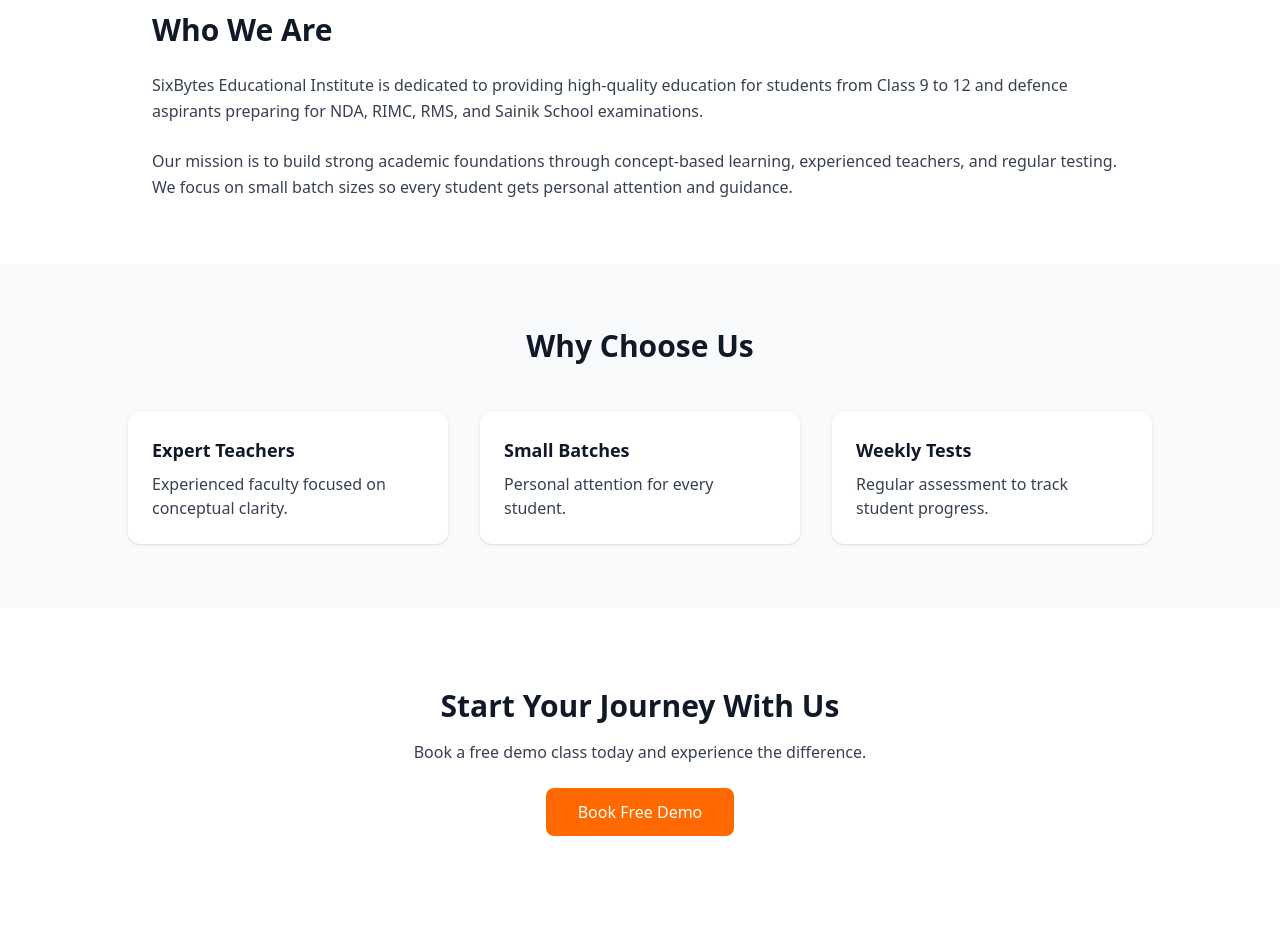
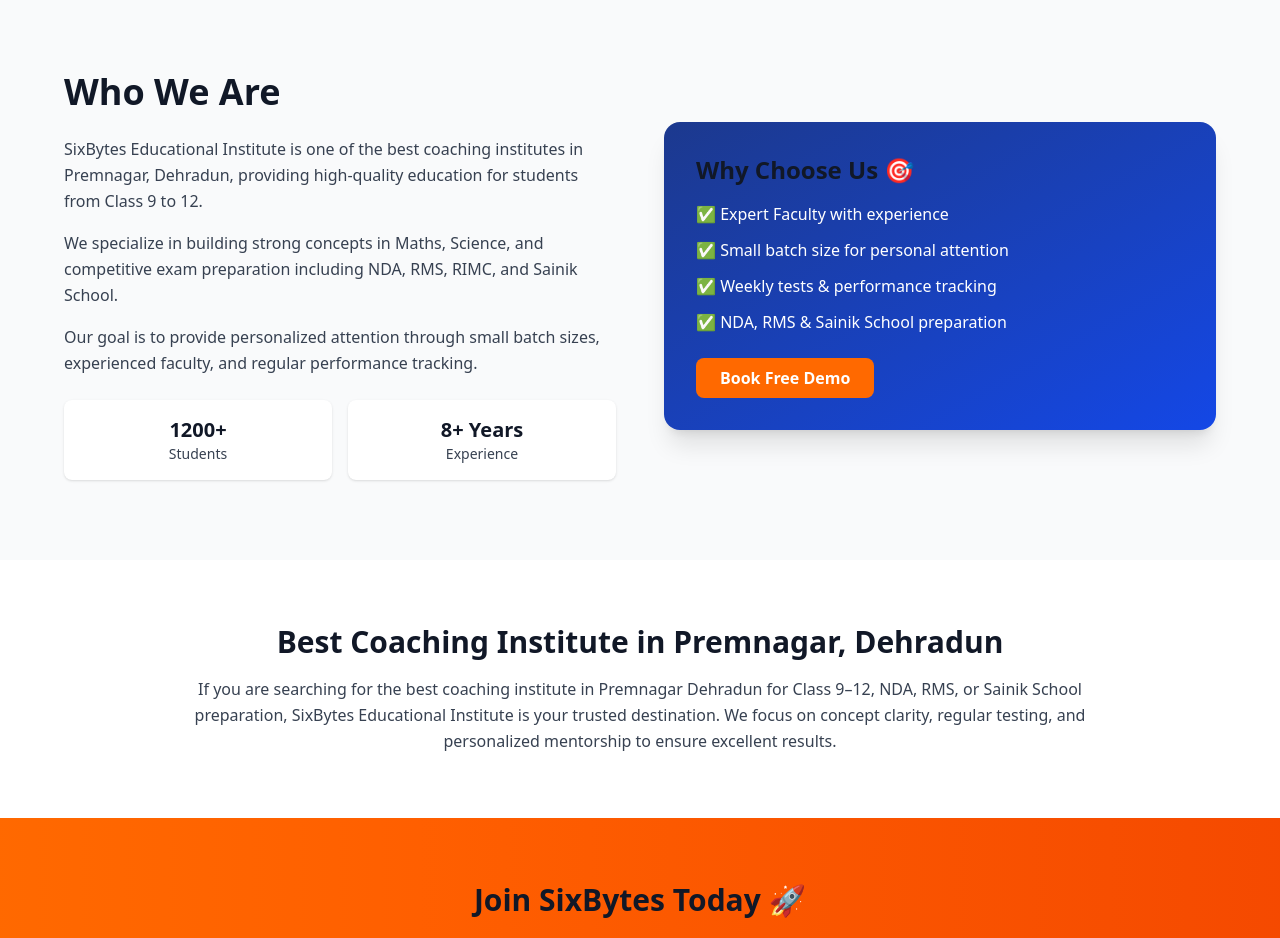
Before and after one commit to sixbytesinstitute/sixbytes-website, a Next.js app: page /about in a window 1280 px wide. Shown: the part 320-1258 px from the top of the page. Before the commit the page ends 1236 px from the top, so only its background shows below. Built offline with nearby package versions, Linux system fonts and the light colour scheme.

Commit message:
Updated Content

```diff
--- a/app/about/page.tsx
+++ b/app/about/page.tsx
@@ -1,81 +1,76 @@
-export default function About() {
+export default function AboutPage() {
   return (
     <main>
 
-      {/* PAGE HEADER */}
-
-      <section className="bg-[#0f172a] text-white text-center py-16">
-
-        <h1 className="text-4xl font-bold">
+      {/* ================= HERO SECTION ================= */}
+      <section className="bg-gradient-to-r from-blue-900 to-blue-700 text-white py-20 px-6 text-center">
+        <h1 className="text-3xl md:text-5xl font-bold mb-4">
           About SixBytes Educational Institute
         </h1>
-
-        <p className="mt-4 text-gray-300">
+        <p className="text-white/80 text-sm md:text-lg">
           Shaping Future Leaders through Quality Education
         </p>
-
       </section>
 
 
-      {/* ABOUT SECTION */}
+      {/* ================= WHO WE ARE ================= */}
+      <section className="py-20 px-6 bg-gray-50">
 
-      <section className="max-w-5xl mx-auto py-16 px-6">
+        <div className="max-w-6xl mx-auto grid md:grid-cols-2 gap-12 items-center">
 
-        <h2 className="text-3xl font-bold mb-6 text-[#0f172a]">
-          Who We Are
-        </h2>
+          {/* LEFT CONTENT */}
+          <div>
+            <h2 className="text-3xl md:text-4xl font-bold text-gray-900 mb-6">
+              Who We Are
+            </h2>
 
-        <p className="text-gray-600 leading-relaxed mb-6">
-          SixBytes Educational Institute is dedicated to providing high-quality
-          education for students from Class 9 to 12 and defence aspirants
-          preparing for NDA, RIMC, RMS, and Sainik School examinations.
-        </p>
+            <p className="text-gray-600 mb-4 leading-relaxed">
+              SixBytes Educational Institute is one of the best coaching institutes in Premnagar, Dehradun, providing high-quality education for students from Class 9 to 12.
+            </p>
 
-        <p className="text-gray-600 leading-relaxed">
-          Our mission is to build strong academic foundations through
-          concept-based learning, experienced teachers, and regular testing.
-          We focus on small batch sizes so every student gets personal
-          attention and guidance.
-        </p>
+            <p className="text-gray-600 mb-4 leading-relaxed">
+              We specialize in building strong concepts in Maths, Science, and competitive exam preparation including NDA, RMS, RIMC, and Sainik School.
+            </p>
 
-      </section>
+            <p className="text-gray-600 leading-relaxed">
+              Our goal is to provide personalized attention through small batch sizes, experienced faculty, and regular performance tracking.
+            </p>
+
+            {/* Stats */}
+            <div className="mt-6 grid grid-cols-2 gap-4">
+
+              <div className="bg-white shadow rounded-lg p-4 text-center">
+                <h4 className="text-orange-500 font-bold text-xl">1200+</h4>
+                <p className="text-sm text-gray-600">Students</p>
+              </div>
+
+              <div className="bg-white shadow rounded-lg p-4 text-center">
+                <h4 className="text-orange-500 font-bold text-xl">8+ Years</h4>
+                <p className="text-sm text-gray-600">Experience</p>
+              </div>
+
+            </div>
+          </div>
 
 
-      {/* WHY CHOOSE US */}
+          {/* RIGHT SIDE CARD */}
+          <div className="bg-gradient-to-br from-blue-900 to-blue-700 text-white rounded-2xl p-8 shadow-xl">
 
-      <section className="bg-gray-50 py-16 px-6">
+            <h3 className="text-2xl font-semibold mb-4">
+              Why Choose Us 🎯
+            </h3>
 
-        <h2 className="text-3xl font-bold text-center mb-12 text-[#0f172a]">
-          Why Choose Us
-        </h2>
+            <ul className="space-y-3 text-sm md:text-base">
+              <li>✅ Expert Faculty with experience</li>
+              <li>✅ Small batch size for personal attention</li>
+              <li>✅ Weekly tests & performance tracking</li>
+              <li>✅ NDA, RMS & Sainik School preparation</li>
+            </ul>
 
-        <div className="grid md:grid-cols-3 gap-8 max-w-5xl mx-auto">
+            <button className="mt-6 bg-orange-500 hover:bg-orange-600 px-6 py-2 rounded-lg font-semibold transition">
+              Book Free Demo
+            </button>
 
-          <div className="p-6 bg-white rounded-xl shadow">
-            <h3 className="font-bold text-lg mb-2">
-              Expert Teachers
-            </h3>
-            <p className="text-gray-500">
-              Experienced faculty focused on conceptual clarity.
-            </p>
-          </div>
-
-          <div className="p-6 bg-white rounded-xl shadow">
-            <h3 className="font-bold text-lg mb-2">
-              Small Batches
-            </h3>
-            <p className="text-gray-500">
-              Personal attention for every student.
-            </p>
-          </div>
-
-          <div className="p-6 bg-white rounded-xl shadow">
-            <h3 className="font-bold text-lg mb-2">
-              Weekly Tests
-            </h3>
-            <p className="text-gray-500">
-              Regular assessment to track student progress.
-            </p>
           </div>
 
         </div>
@@ -83,28 +78,42 @@
       </section>
 
 
+      {/* ================= SEO SECTION ================= */}
+      <section className="py-16 px-6 bg-white text-center">
 
-      {/* CALL TO ACTION */}
+        <div className="max-w-4xl mx-auto">
 
-      <section className="text-center py-20">
+          <h2 className="text-2xl md:text-3xl font-bold text-gray-900 mb-4">
+            Best Coaching Institute in Premnagar, Dehradun
+          </h2>
 
-        <h2 className="text-3xl font-bold text-[#0f172a]">
-          Start Your Journey With Us
+          <p className="text-gray-600 leading-relaxed">
+            If you are searching for the best coaching institute in Premnagar Dehradun for Class 9–12, NDA, RMS, or Sainik School preparation, SixBytes Educational Institute is your trusted destination.
+            We focus on concept clarity, regular testing, and personalized mentorship to ensure excellent results.
+          </p>
+
+        </div>
+
+      </section>
+
+
+      {/* ================= CTA ================= */}
+      <section className="py-16 px-6 bg-gradient-to-r from-orange-500 to-orange-600 text-white text-center">
+
+        <h2 className="text-2xl md:text-3xl font-bold mb-4">
+          Join SixBytes Today 🚀
         </h2>
 
-        <p className="text-gray-500 mt-4">
-          Book a free demo class today and experience the difference.
+        <p className="mb-6">
+          Start your journey towards academic excellence with expert guidance.
         </p>
 
-        <a
-          href="https://wa.me/917536839760"
-          className="inline-block mt-6 bg-orange-500 text-white px-8 py-3 rounded-lg hover:bg-orange-600"
-        >
+        <button className="bg-white text-orange-600 px-8 py-3 rounded-lg font-semibold hover:bg-gray-100 transition">
           Book Free Demo
-        </a>
+        </button>
 
       </section>
 
     </main>
-  )
+  );
 }
--- a/app/contact/page.tsx
+++ b/app/contact/page.tsx
@@ -45,6 +45,8 @@
 
 </div>
 
+
+
 )
 
 }
--- a/app/page.tsx
+++ b/app/page.tsx
@@ -125,51 +125,95 @@
 {/* COURSES */}
 
 
-<section className="py-20 px-6 max-w-6xl mx-auto">
+<section className="py-20 px-6 bg-gray-50">
+  <div className="max-w-6xl mx-auto text-center">
 
-<h2 className="text-4xl font-bold text-center mb-12">
-
+    {/* Heading */}
+    <h2 className="text-3xl md:text-4xl font-bold text-orange-500 mb-4">
       Our Courses
     </h2>
 
-<div className="grid md:grid-cols-3 gap-10">
+    <p className="text-gray-600 mb-12">
+      Comprehensive coaching programs designed to build strong concepts and deliver excellent results.
+    </p>
 
-<motion.div
-whileHover={{scale:1.08}}
-className="bg-white p-8 rounded-xl shadow-lg text-center"
->
-<h3 className="text-2xl font-bold mb-3">Class 9–10</h3>
-<p className="text-gray-600">
-Strong foundation in Maths & Science
+    {/* Cards */}
+    <div className="grid md:grid-cols-3 gap-8">
+
+      {/* Card 1 */}
+      <div className="bg-white p-6 rounded-xl shadow-md hover:shadow-xl transition duration-300">
+        <h3 className="text-xl font-bold text-gray-900 mb-3">
+          Class 9–10 Foundation
+        </h3>
+
+        <p className="text-gray-600 text-sm mb-4">
+          Build strong fundamentals in Maths & Science with conceptual clarity and regular practice.
         </p>
-</motion.div>
 
+        <ul className="text-gray-700 text-sm space-y-2 mb-4">
+          <li>✔ Maths & Science Focus</li>
+          <li>✔ Weekly Tests & Analysis</li>
+          <li>✔ Doubt Solving Sessions</li>
+        </ul>
 
-<motion.div
-whileHover={{scale:1.08}}
-className="bg-white p-8 rounded-xl shadow-lg text-center"
->
-<h3 className="text-2xl font-bold mb-3">Class 11–12</h3>
-<p className="text-gray-600">
-Board exam preparation with weekly tests
+        <p className="text-orange-500 font-semibold">
+          Strong base for future success
         </p>
-</motion.div>
+      </div>
 
+      {/* Card 2 */}
+      <div className="bg-white p-6 rounded-xl shadow-md hover:shadow-xl transition duration-300">
+        <h3 className="text-xl font-bold text-gray-900 mb-3">
+          Class 11–12 (Boards + Competitive)
+        </h3>
 
-<motion.div
-whileHover={{scale:1.08}}
-className="bg-white p-8 rounded-xl shadow-lg text-center"
->
-<h3 className="text-2xl font-bold mb-3">NDA</h3>
-<p className="text-gray-600">
+        <p className="text-gray-600 text-sm mb-4">
+          Focused preparation for board exams along with competitive exams like JEE/NEET foundation.
+        </p>
+
+        <ul className="text-gray-700 text-sm space-y-2 mb-4">
+          <li>✔ Physics, Chemistry, Maths/Biology</li>
+          <li>✔ Board + Competitive Strategy</li>
+          <li>✔ Regular Mock Tests</li>
+        </ul>
+
+        <p className="text-orange-500 font-semibold">
+          Score high in boards & entrance exams
+        </p>
+      </div>
+
+      {/* Card 3 */}
+      <div className="bg-white p-6 rounded-xl shadow-md hover:shadow-xl transition duration-300">
+        <h3 className="text-xl font-bold text-gray-900 mb-3">
+          NDA / RMS / Sainik School
+        </h3>
+
+        <p className="text-gray-600 text-sm mb-4">
+          Special coaching for defence entrance exams with written + interview preparation.
+        </p>
+
+        <ul className="text-gray-700 text-sm space-y-2 mb-4">
+          <li>✔ Maths + General Ability</li>
+          <li>✔ SSB Interview Guidance</li>
+          <li>✔ Physical & Personality Training</li>
+        </ul>
+
+        <p className="text-orange-500 font-semibold">
           Complete defence exam preparation
         </p>
-</motion.div>
+      </div>
 
     </div>
 
+    {/* CTA */}
+    <div className="mt-12">
+      <button className="bg-orange-500 hover:bg-orange-600 text-white px-8 py-3 rounded-lg font-semibold shadow-lg">
+        Book Free Demo Class
+      </button>
+    </div>
+
+  </div>
 </section>
-<div className="w-24 h-1 bg-orange-500 mx-auto my-16 rounded"></div>
 
 {/* RESULTS */}
 
@@ -223,6 +267,8 @@
 
 </section>
 <div className="backdrop-blur-md bg-white/70 border border-white/30 p-8 rounded-2xl shadow-xl hover:scale-105 transition"></div>
+
+
 
 <section className="py-20 bg-gray-50">
 
@@ -293,6 +339,76 @@
 
 </section>
 
+
+
+{/* SEO SECTION */}
+<section className="py-24 px-6 bg-gradient-to-b from-white to-orange-50 text-gray-800">
+  <div className="max-w-5xl mx-auto text-center">
+
+    {/* Heading */}
+    <h2 className="text-3xl md:text-5xl font-extrabold text-gray-900 mb-6 leading-tight">
+      Best Coaching Institute in{" "}
+      <span className="text-orange-500">Premnagar, Dehradun</span>
+    </h2>
+
+    {/* Subtitle */}
+    <p className="text-lg md:text-xl text-gray-600 leading-relaxed mb-10">
+      SixBytes Educational Institute provides expert coaching for Class 9–12,
+      NDA, RMS, and Sainik School with a focus on conceptual clarity and real results.
+    </p>
+    <p className="text-orange-500 font-semibold mb-6">
+  ✔ Trusted by 1000+ Students in Dehradun
+</p>
+
+    {/* Info Card */}
+    <div className="bg-white shadow-xl rounded-2xl p-8 md:p-10 text-left space-y-6">
+
+      <p className="text-gray-700 leading-relaxed">
+        We specialize in building strong foundations in{" "}
+        <span className="font-semibold text-gray-900">
+          Mathematics, Physics, Chemistry, and Biology
+        </span>.
+        Our experienced faculty ensures that every student receives personal attention.
+      </p>
+
+      <p className="text-gray-700 leading-relaxed">
+        With small batch sizes, regular test series, and doubt-solving sessions,
+        students consistently improve and achieve excellent results.
+      </p>
+
+      <p className="text-gray-700 leading-relaxed">
+        We also provide dedicated preparation for{" "}
+        <span className="font-semibold text-orange-500">
+          NDA, RMS, and Sainik School entrance exams
+        </span>.
+      </p>
+
+    </div>
+
+    {/* Highlights */}
+    <div className="mt-12 flex flex-wrap justify-center gap-4">
+
+      <span className="bg-orange-500 text-white px-5 py-2 rounded-full text-sm font-semibold shadow">
+        Expert Faculty
+      </span>
+
+      <span className="bg-orange-500 text-white px-5 py-2 rounded-full text-sm font-semibold shadow">
+        Small Batch Size
+      </span>
+
+      <span className="bg-orange-500 text-white px-5 py-2 rounded-full text-sm font-semibold shadow">
+        Weekly Tests
+      </span>
+
+      <span className="bg-orange-500 text-white px-5 py-2 rounded-full text-sm font-semibold shadow">
+        Doubt Session
+      </span>
+
+    </div>
+
+  </div>
+</section>
+
 {/* CALL TO ACTION */}
 
 <section className="py-20 text-center bg-orange-500 text-white">
```
Lines whose indentation alone changed are shown as unchanged.
